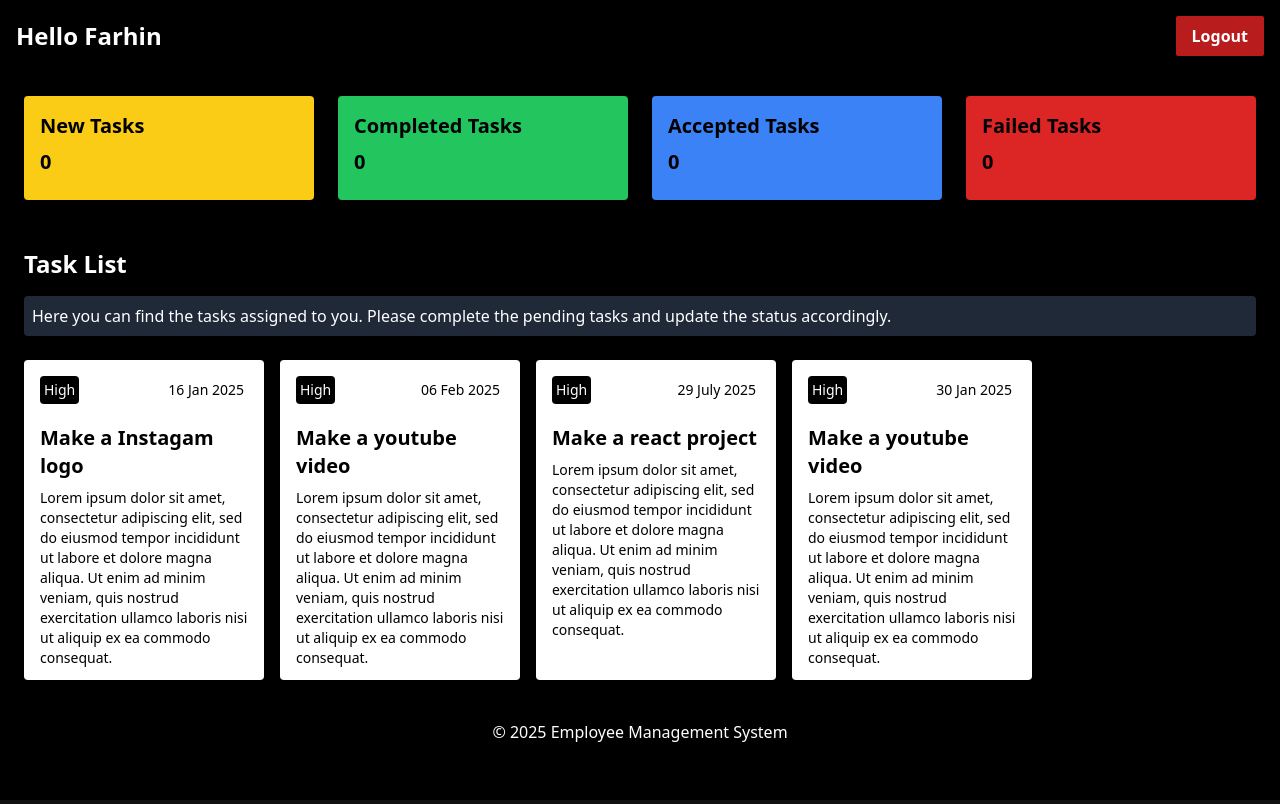
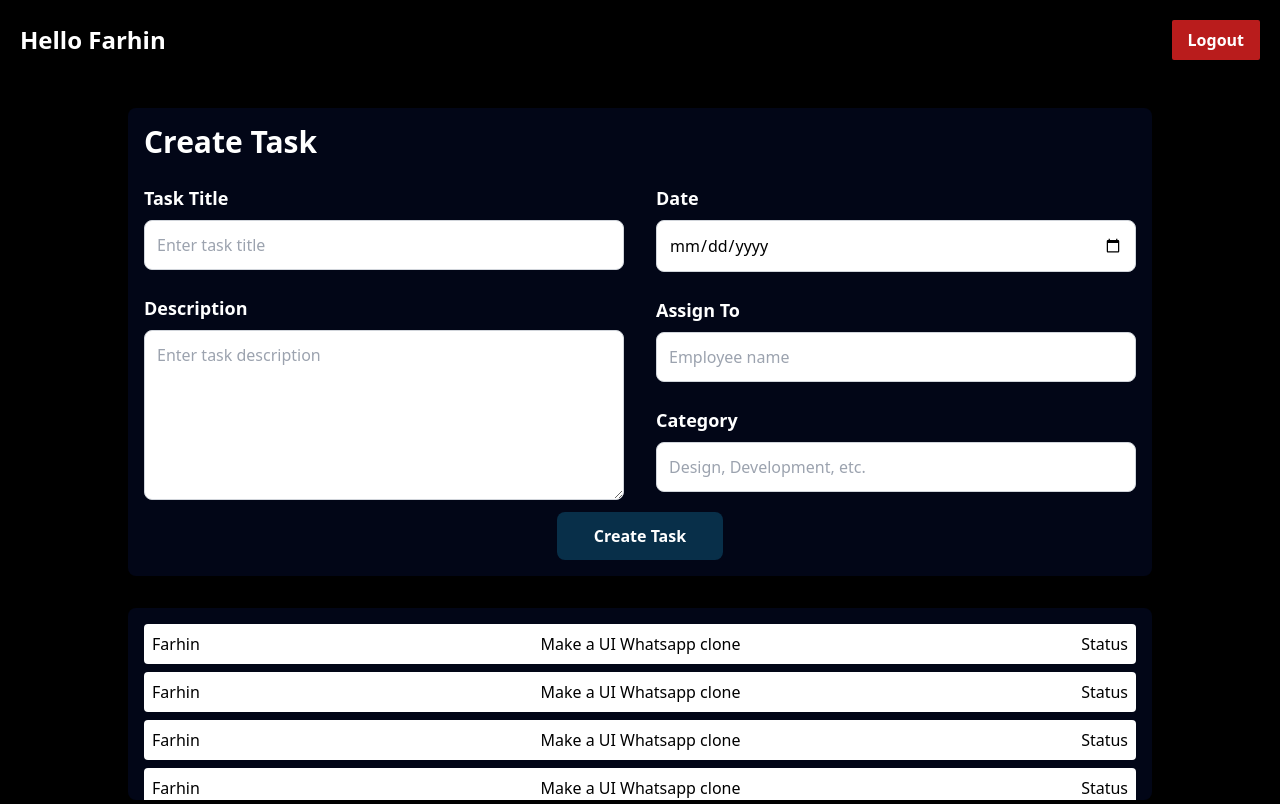
Before and after one commit to farhinrahman1/Employee-Management-system, a React (Vite) app: page / in a window 1280 px wide. Built offline with nearby package versions, Linux system fonts and the light colour scheme.

Commit message:
feat:admin dashboard frontend created

```diff
--- a/src/App.jsx
+++ b/src/App.jsx
@@ -1,11 +1,13 @@
 import React from 'react'
 import Login from './components/Auth/login'
 import EmployeeDashboard from './components/Dashboard/EmployeeDashboard'
+import AdminDashboard from './components/Dashboard/AdminDashboard'
 const App = () => {
   return (
     <>
       {/* <Login /> */}
-      {<EmployeeDashboard />}
+      {/* {<EmployeeDashboard />} */}
+      <AdminDashboard />
     </>
   )
 }
--- a/src/components/Dashboard/AdminDashboard.jsx
+++ b/src/components/Dashboard/AdminDashboard.jsx
@@ -0,0 +1,16 @@
+import React from "react";
+import Header from "../other/Header";
+import CreateTask from "../other/CreateTask";
+import AllTask from "../other/AllTask";
+
+const AdminDashboard = () => {
+  return (
+    <div className="w-full p-1 bg-black">
+      <Header />
+          <CreateTask />
+          <AllTask />
+    </div>
+  );
+};
+
+export default AdminDashboard;
--- /dev/null
+++ b/src/components/other/AllTask.jsx
@@ -0,0 +1,39 @@
+import React from 'react';
+
+const AllTask = () => {
+  return (
+    <div id="tasklist" className="max-w-5xl mx-auto p-4 rounded-lg shadow-lg mt-8 bg-slate-950 h-48 overflow-auto">
+        <div className="bg-white mb-2 py-2 px-2 flex justify-between rounded">
+          <h2 className='text-black font-medium'>Farhin</h2>
+          <h3 className='text-black'>Make a UI Whatsapp clone</h3>
+          <h5 className='text-black'>Status</h5>
+          </div>
+
+          <div className="bg-white mb-2  py-2 px-2 flex justify-between rounded">
+          <h2 className='text-black font-medium'>Farhin</h2>
+          <h3 className='text-black'>Make a UI Whatsapp clone</h3>
+          <h5 className='text-black'>Status</h5>
+          </div>
+
+          <div className="bg-white mb-2 py-2 px-2 flex justify-between rounded">
+          <h2 className='text-black font-medium'>Farhin</h2>
+          <h3 className='text-black'>Make a UI Whatsapp clone</h3>
+          <h5 className='text-black'>Status</h5>
+          </div>
+
+          <div className="bg-white mb-2 py-2 px-2 flex justify-between rounded">
+          <h2 className='text-black font-medium'>Farhin</h2>
+          <h3 className='text-black'>Make a UI Whatsapp clone</h3>
+          <h5 className='text-black'>Status</h5>
+          </div>
+
+          <div className="bg-white mb-2 py-2 px-2 flex justify-between rounded">
+          <h2 className='text-black font-medium'>Farhin</h2>
+          <h3 className='text-black'>Make a UI Whatsapp clone</h3>
+          <h5 className='text-black'>Status</h5>
+        </div>
+      </div>
+  );
+};
+
+export default AllTask;
--- /dev/null
+++ b/src/components/other/CreateTask.jsx
@@ -0,0 +1,94 @@
+import React from "react";
+
+const CreateTask = () => {
+  return (
+    <div className="max-w-5xl mx-auto p-4 rounded-lg shadow-lg mt-8 bg-slate-950">
+      <h2 className="text-3xl font-bold text-white mb-6">Create Task</h2>
+      <form>
+        <div className="grid grid-cols-1 md:grid-cols-2 gap-8">
+          {/* Left Section */}
+          <div className="flex flex-col space-y-6">
+            {/* Task Title */}
+            <div className="flex flex-col">
+              <label htmlFor="taskTitle" className="text-lg font-semibold text-white mb-2">
+                Task Title
+              </label>
+              <input
+                id="taskTitle"
+                type="text"
+                className="p-3 border text-black border-gray-300 rounded-lg focus:outline-none focus:ring-2 focus:ring-gray-400"
+                placeholder="Enter task title"
+              />
+            </div>
+
+            {/* Description */}
+            <div className="flex flex-col">
+              <label htmlFor="description" className="text-lg font-semibold text-white mb-2">
+                Description
+              </label>
+              <textarea
+                id="description"
+                className="p-3 border text-black border-gray-300 rounded-lg focus:outline-none focus:ring-2 focus:ring-gray-400"
+                rows="6"
+                placeholder="Enter task description"
+              ></textarea>
+            </div>
+          </div>
+
+          {/* Right Section */}
+          <div className="flex flex-col space-y-6">
+            {/* Date */}
+            <div className="flex flex-col">
+              <label htmlFor="date" className="text-lg font-semibold text-white mb-2">
+                Date
+              </label>
+              <input
+                id="date"
+                type="date"
+                className="p-3 border text-black border-gray-300 rounded-lg focus:outline-none focus:ring-2 focus:ring-gray-400"
+              />
+            </div>
+
+            {/* Assign To */}
+            <div className="flex flex-col">
+              <label htmlFor="assignTo" className="text-lg font-semibold text-white mb-2">
+                Assign To
+              </label>
+              <input
+                id="assignTo"
+                type="text"
+                className="p-3 border text-black border-gray-300 rounded-lg focus:outline-none focus:ring-2 focus:ring-gray-400"
+                placeholder="Employee name"
+              />
+            </div>
+
+            {/* Category */}
+            <div className="flex flex-col">
+              <label htmlFor="category" className="text-lg font-semibold text-white mb-2">
+                Category
+              </label>
+              <input
+                id="category"
+                type="text"
+                className="p-3 border text-black border-gray-300 rounded-lg focus:outline-none focus:ring-2 focus:ring-gray-400"
+                placeholder="Design, Development, etc."
+              />
+            </div>
+          </div>
+        </div>
+
+        {/* Button */}
+        <div className="flex justify-center mt-3">
+          <button
+            type="submit"
+            className="w-1/6 bg-sky-950 text-white font-semibold p-3 rounded-lg hover:bg-sky-900 transition-colors"
+          >
+            Create Task
+          </button>
+        </div>
+      </form>
+    </div>
+  );
+};
+
+export default CreateTask;
```
